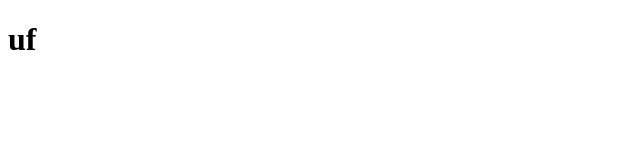
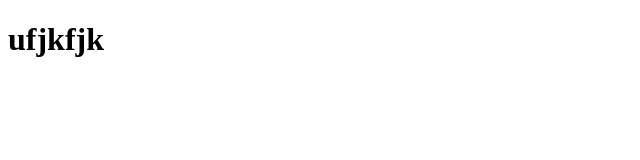
Before and after one commit to kxngjb/repo-class, a plain HTML site: page index.html in a window 1280 px wide. Shown: the whole page, without its empty margins (0-640 px from the left). Drawn offline with Linux system fonts and the light colour scheme.

```diff
--- a/index.html
+++ b/index.html
@@ -6,6 +6,6 @@
     <title>Document</title>
 </head>
 <body>
-    <h1>uf</h1>
+    <h1>ufjkfjk</h1>
 </body>
 </html>
```
